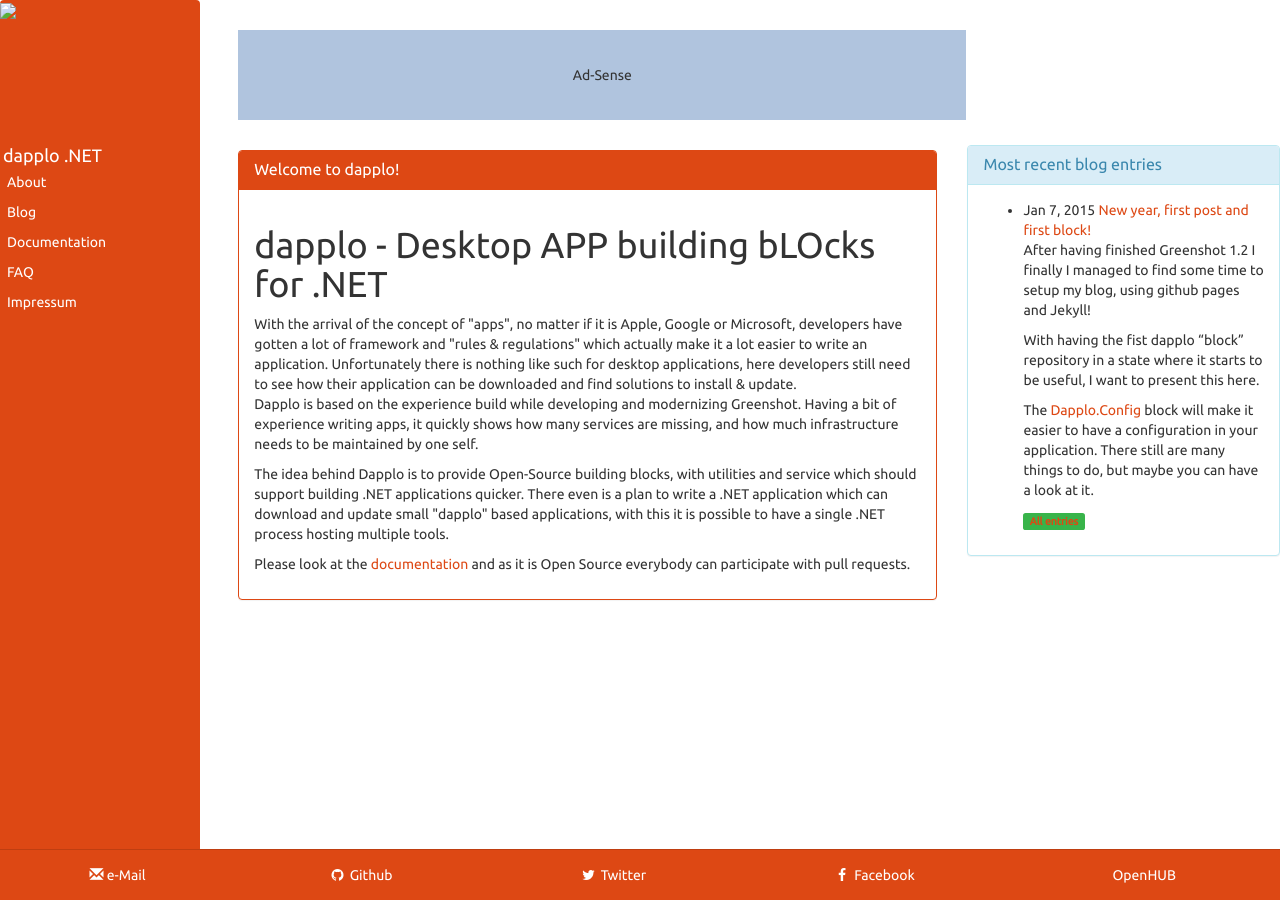
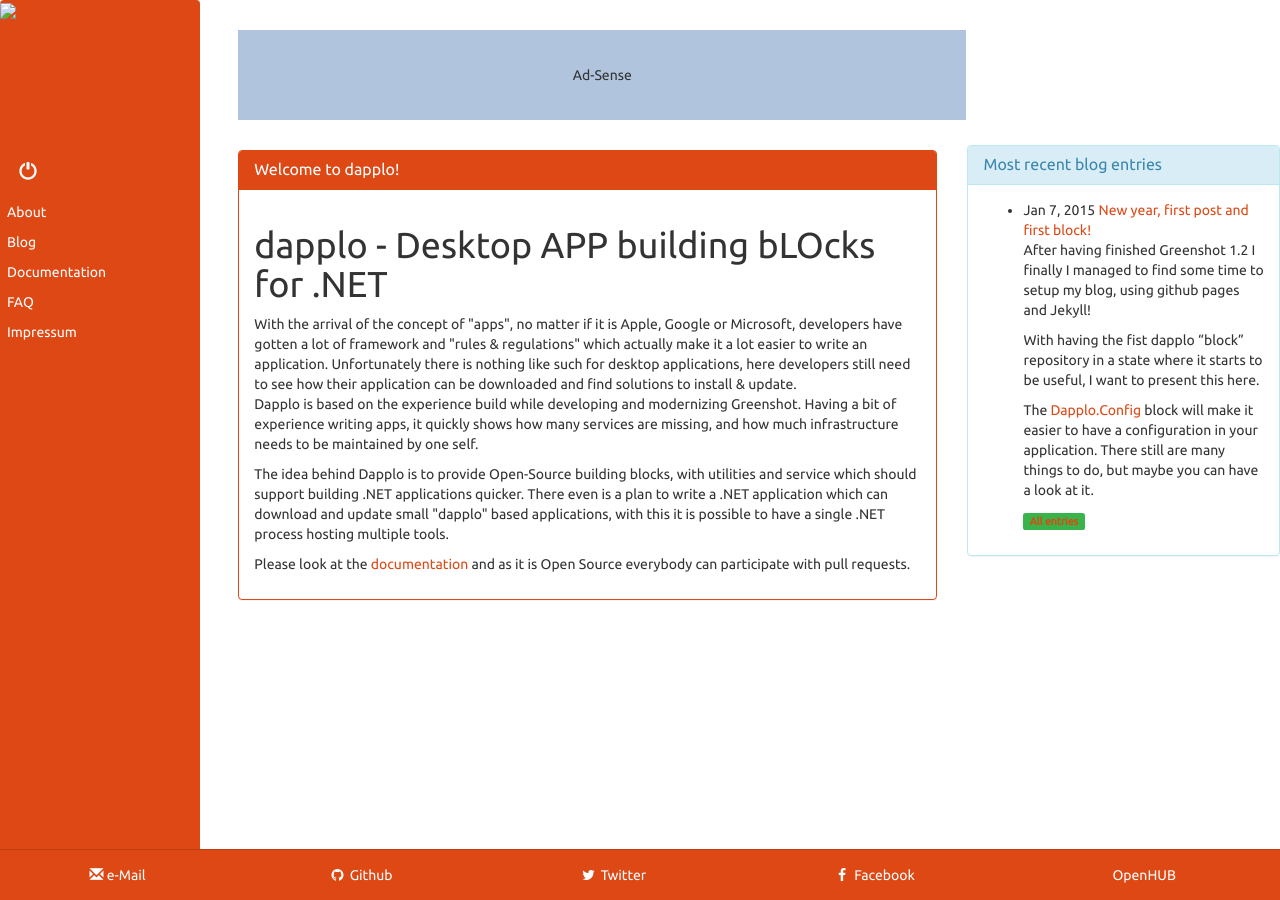
Before and after one commit to dapplo/dapplo.github.io, a Jekyll site: the page built from pages/index.html, in a window 1280 px wide. Built offline with Jekyll 4.4.1, drawn with Linux system fonts in a browser that asks for light colours; Markdown is read by kramdown in place of the engine named in the settings.

Commit message:
Trying a logo

```diff
--- a/_includes/menu.html
+++ b/_includes/menu.html
@@ -1,6 +1,6 @@
 <nav class="navbar navbar-default navbar-fixed-side navbar-fixed-side-left navbar-fill" role="navigation">
 	{% include menu-header.html %}
-	<a href="/" class="navbar-brand navbar-brand-centered">{{ site.title }}</a>
+	<a href="/" class="navbar-brand navbar-brand-centered"><span class="glyphicon glyphicon-off btn-lg"></span></a>
 	<div class="navbar-collapse collapse">
 		<ul class="nav navbar-nav">{% for availablepage in site.pages %}{% if availablepage.tags contains "show_in_header_menu" %}
 			<li {% if page.url == availablepage.url %}class="active"{% endif %}>
```
